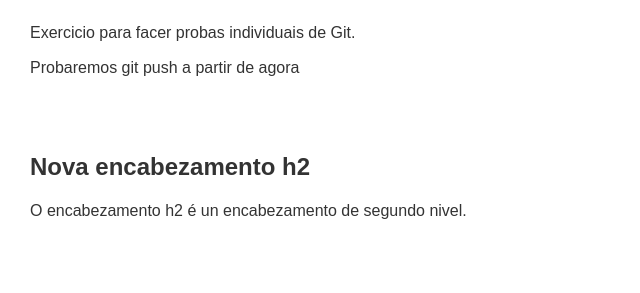
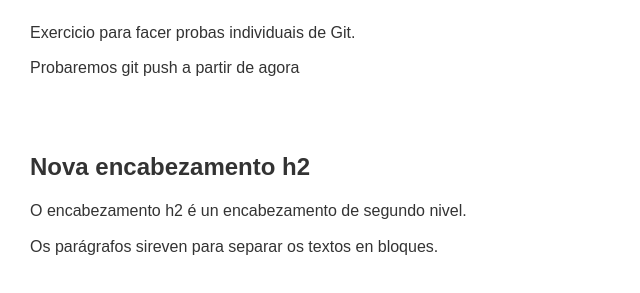
Before and after one commit to zeroseisdesign/probas-git, a plain HTML site: page index.html in a window 1280 px wide. Shown: the part 97-390 px from the top of the page, without its empty margins (0-640 px from the left). Drawn offline with Linux system fonts and the light colour scheme.

Commit message:
nuevo texto

```diff
--- a/index.html
+++ b/index.html
@@ -17,6 +17,7 @@
     <section>
         <h2>Nova encabezamento h2</h2>
         <p>O encabezamento h2 é un encabezamento de segundo nivel.</p>
+        <p>Os parágrafos sireven para separar os textos en bloques.</p>
     </section>
 </body>
 
```
